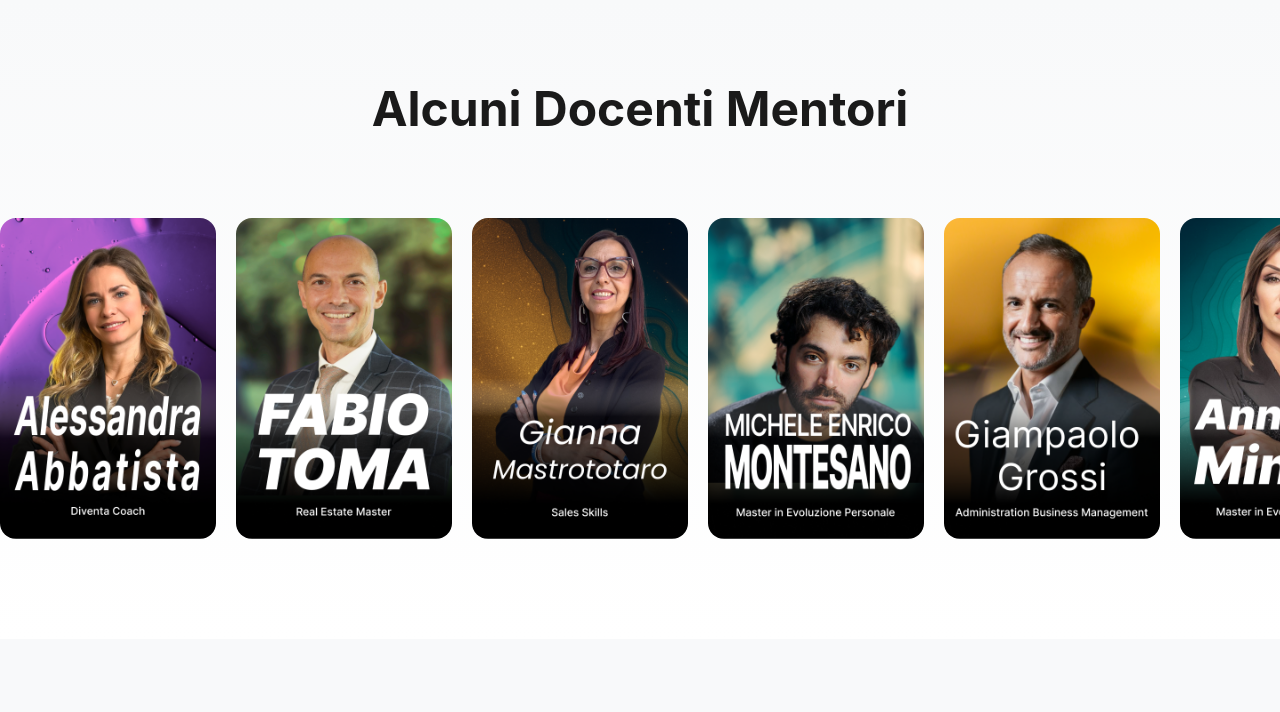
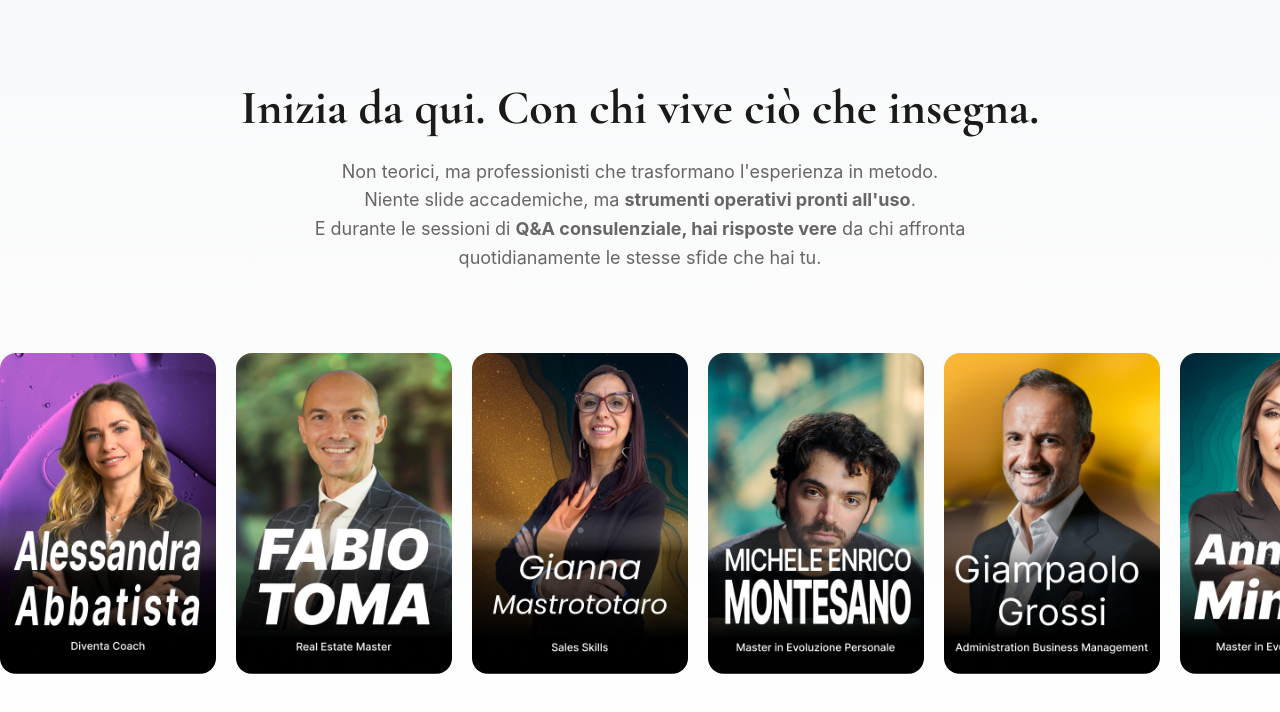
Before and after one commit to brukandy/mindvalley-trainers-slider, a plain HTML site: page index.html in a window 1280 px wide. Drawn offline with nearby package versions, Linux system fonts and the light colour scheme.

Commit message:
Update headline font to Cormorant Garamond and new copy
- Changed headline font to Cormorant Garamond bold (700)
- Updated headline: 'Inizia da qui. Con chi vive ciò che insegna.'
- Added professional trainers description text
- Body text keeps original system font
- Added Google Fonts Cormorant Garamond import

```diff
--- a/index.html
+++ b/index.html
@@ -4,6 +4,9 @@
     <meta charset="UTF-8">
     <meta name="viewport" content="width=device-width, initial-scale=1.0">
     <title>World Class Trainers - Mindvalley Style</title>
+    <link rel="preconnect" href="https://fonts.googleapis.com">
+    <link rel="preconnect" href="https://fonts.gstatic.com" crossorigin>
+    <link href="https://fonts.googleapis.com/css2?family=Cormorant+Garamond:wght@700&display=swap" rel="stylesheet">
     <link rel="stylesheet" href="styles.css">
 </head>
 <body>
@@ -11,7 +14,12 @@
         <div class="container">
             <!-- Header -->
             <div class="header-content">
-                <h1 class="section-title">Alcuni Docenti Mentori</h1>
+                <h1 class="section-title">Inizia da qui. Con chi vive ciò che insegna.</h1>
+                <p class="section-description">
+                    Non teorici, ma professionisti che trasformano l'esperienza in metodo.<br>
+                    Niente slide accademiche, ma <strong>strumenti operativi pronti all'uso</strong>.<br>
+                    E durante le sessioni di <strong>Q&A consulenziale, hai risposte vere</strong> da chi affronta quotidianamente le stesse sfide che hai tu.
+                </p>
             </div>
 
             <!-- Slider Container -->
--- a/styles.css
+++ b/styles.css
@@ -43,6 +43,7 @@ body {
 }
 
 .section-title {
+    font-family: 'Cormorant Garamond', serif;
     font-size: 48px;
     font-weight: 700;
     color: #1a1a1a;
```
